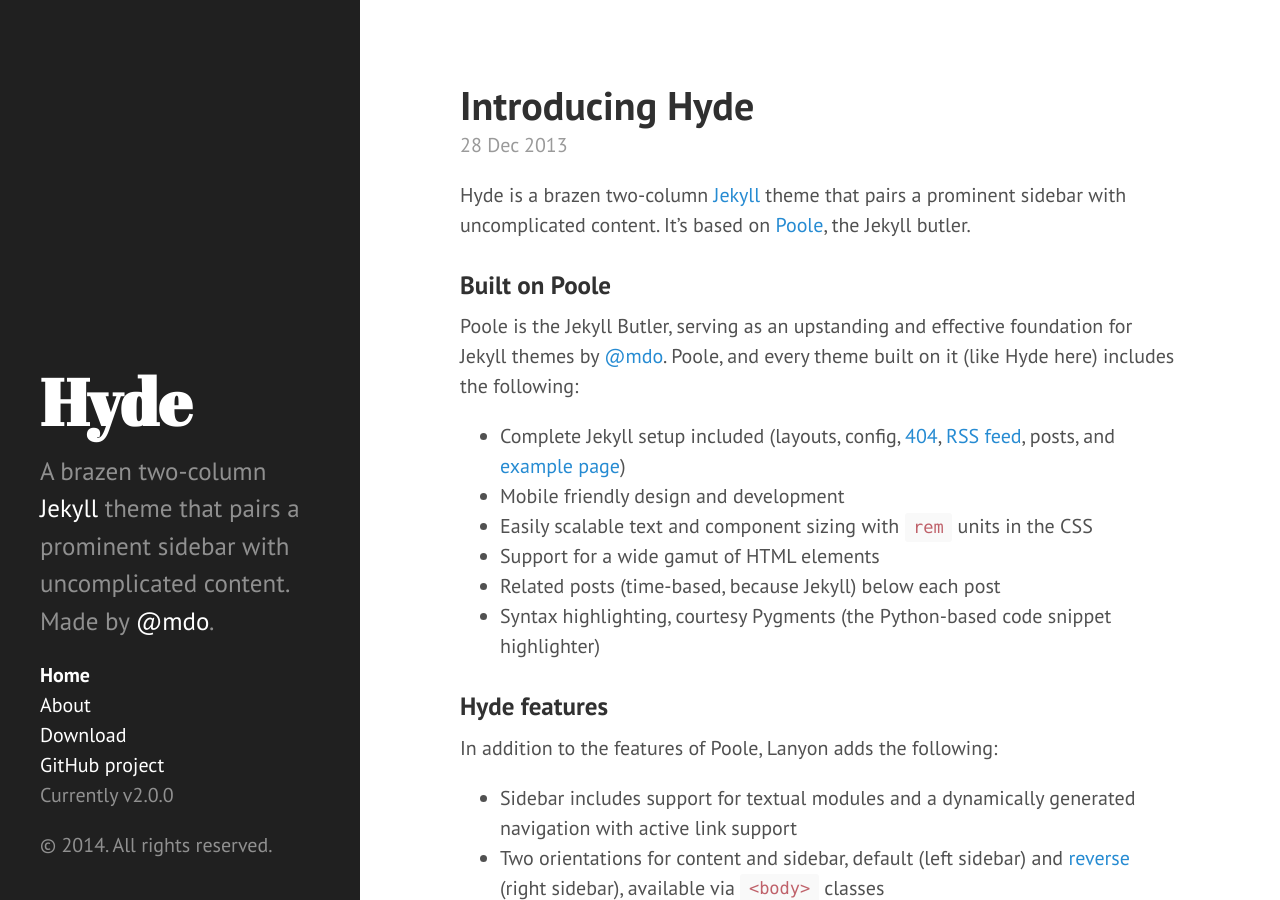
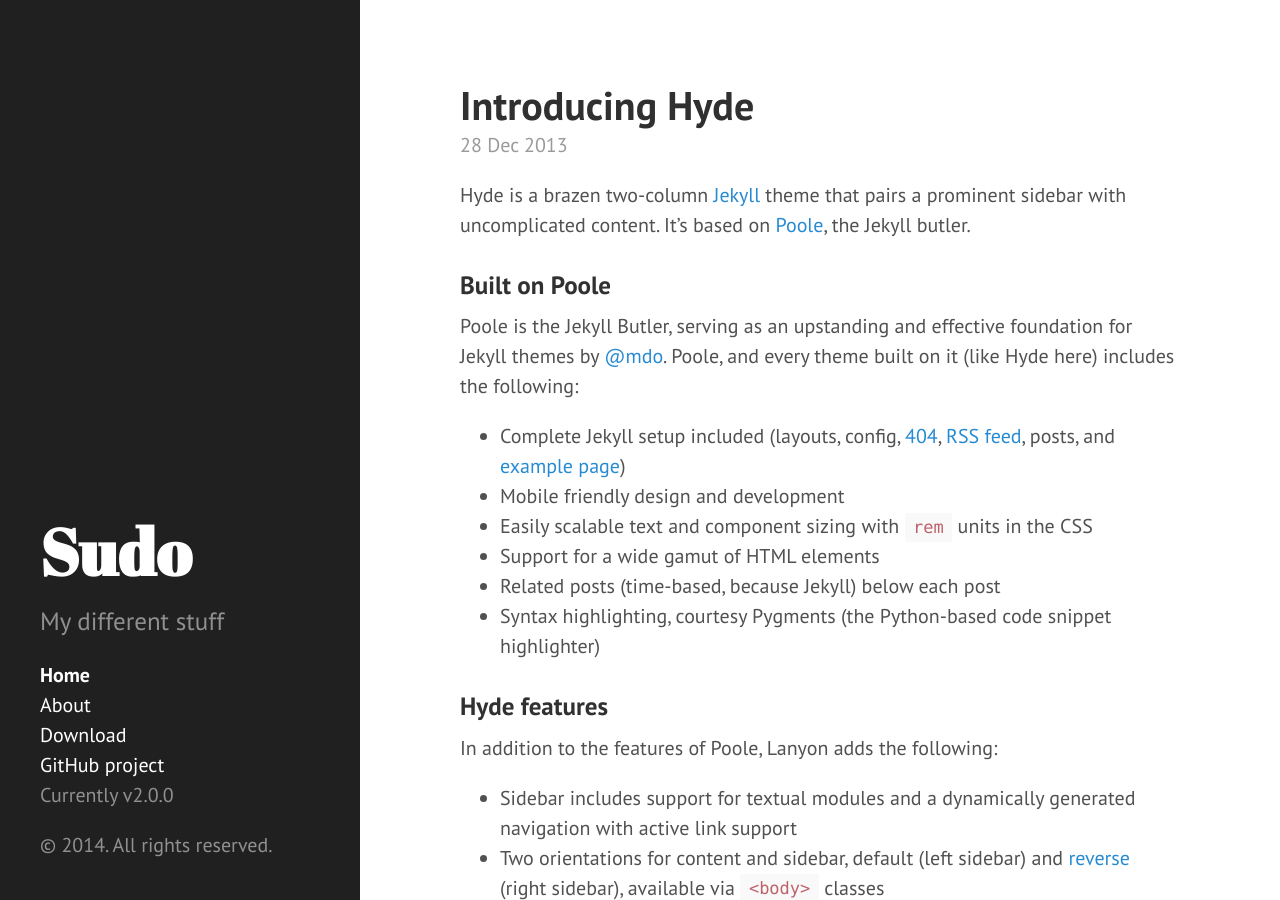
Before and after one commit to sudosu/sudosu.github.io, a Jekyll site: the page built from index.html, in a window 1280 px wide and 900 px high. Built offline with Jekyll 4.4.1, drawn with Linux system fonts in a browser that asks for light colours; Markdown is read by kramdown in place of the engine named in the settings; the list of posts is cut into pages by our own code.

Commit message:
Update _config.yml

```diff
--- a/_config.yml
+++ b/_config.yml
@@ -6,14 +6,14 @@
 permalink:        pretty
 
 # Setup
-title:            Hyde
-tagline:          'A Jekyll theme'
-description:      'A brazen two-column <a href="http://jekyllrb.com" target="_blank">Jekyll</a> theme that pairs a prominent sidebar with uncomplicated content. Made by <a href="https://twitter.com/mdo" target="_blank">@mdo</a>.'
-url:              http://hyde.getpoole.com
+title:            Sudo
+tagline:          'Personal blog'
+description:      'My different stuff'
+url:              http://sudosu.github.io
 
 author:
-  name:           'Mark Otto'
-  url:            https://twitter.com/mdo
+  name:           'Oleg Popadiuk'
+  url:            https://twitter.com/superdodman
 
 paginate:         5
 
@@ -21,4 +21,4 @@
 version:          2.0.0
 
 github:
-  repo:           https://github.com/poole/hyde
+  repo:           https://github.com/sudosu
```
